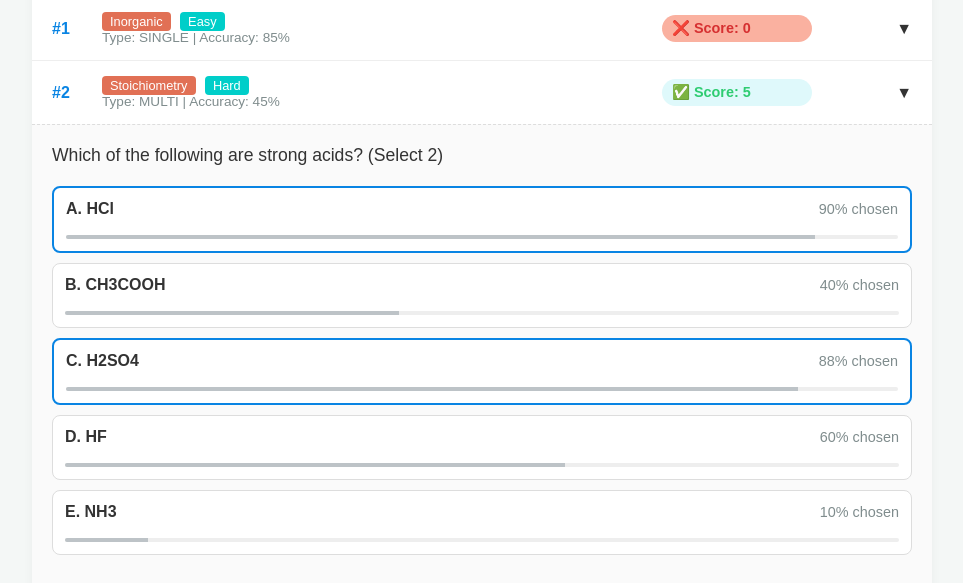
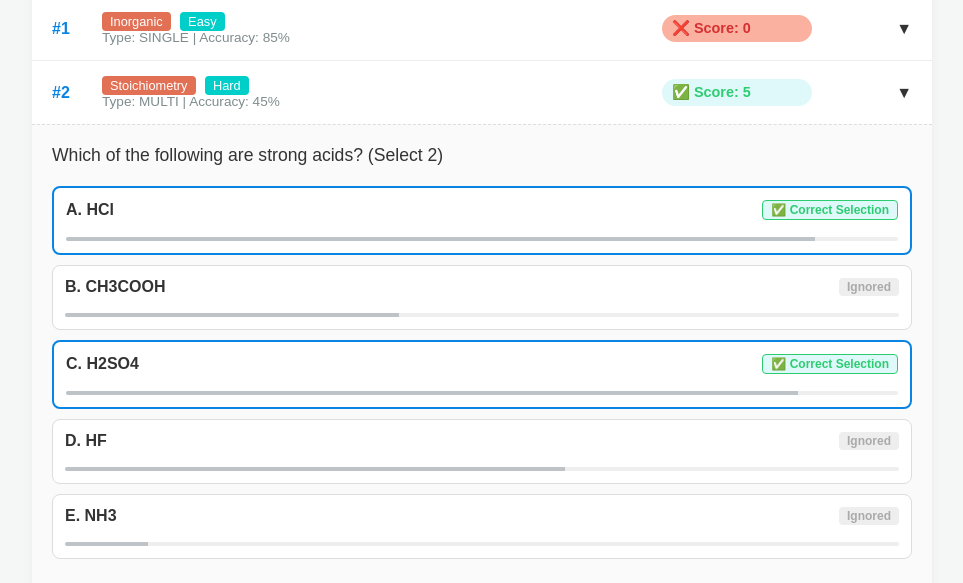
Before and after one commit to Linjim67/myweb, a website: page solution.html in a window 1280 px wide. Both pictures are taken after a click on the element 640 px from the left and 294 px from the top of the page. Shown: the part 202-785 px from the top of the page, without its empty margins (158-1121 px from the left). Drawn offline with Linux system fonts and the light colour scheme.

Commit message:
solution: format setting

```diff
--- a/solution.html
+++ b/solution.html
@@ -8,6 +8,29 @@
     <link rel="stylesheet" href="style.css">
     <style>
         /* --- Solution Specific Styles --- */
+
+        /* Status Badges for Options */
+        .status-badge {
+            font-size: 0.75rem;
+            padding: 2px 8px;
+            border-radius: 4px;
+            font-weight: bold;
+            margin-left: 10px;
+            display: inline-block;
+        }
+
+        /* 1. User picked Correctly (Green) */
+        .status-correct-choice { background: #dff9fb; color: #2ecc71; border: 1px solid #2ecc71; }
+
+        /* 2. User picked Wrongly (Red) */
+        .status-wrong-choice { background: #ff7675; color: white; border: 1px solid #d63031; }
+
+        /* 3. User Missed a Correct Answer (Orange/Yellow) */
+        .status-missed { background: #ffeaa7; color: #d35400; border: 1px solid #e17055; }
+
+        /* 4. Neutral (Gray) */
+        .status-neutral { background: #eee; color: #aaa; }
+
         body {
             background: #f4f7f6;
             color: #333;
@@ -218,8 +241,9 @@
             });
         }
 
-        // HELPER: Render Options Logic
+
         function renderOptions(prob) {
+                // Handle Fill-in-the-blank (Type 3) separately
                 if (prob.type === 'fill') {
                     return `<div style="padding:15px; background:white; border:1px solid #ddd; border-radius:8px;">
                     <strong>Your Answer:</strong> ${prob.userResult.input} <br>
@@ -228,26 +252,59 @@
                 </div>`;
                 }
 
+                // Handle Multiple Choice (Type 1 & 2)
                 return prob.options.map(opt => {
-                const isSelected = prob.userResult.choice === opt.label || (Array.isArray(prob.userResult.choice) && prob.userResult.choice.includes(opt.label));
-                const highlightClass = isSelected ? 'chosen-option' : '';
+                    // 1. NORMALIZE DATA: Ensure everything is an Array for easy comparison
+                    // (If it's Type 1 "A", it becomes ["A"]. If it's Type 2 ["A","C"], it stays array)
+                    const userChoices = Array.isArray(prob.userResult.choice) ? prob.userResult.choice : [prob.userResult.choice];
+                    const correctAnswers = Array.isArray(prob.correctAnswer) ? prob.correctAnswer : [prob.correctAnswer];
 
+                    // 2. DETERMINE STATE
+                    const isSelected = userChoices.includes(opt.label);
+                    const isCorrect = correctAnswers.includes(opt.label);
+
+                    let statusHTML = '';
+                    let rowClass = ''; // To highlight the whole row
+
+                    if (isSelected && isCorrect) {
+                        // Case 1: Correctly Chosen (User ✅, Answer ✅)
+                        statusHTML = `<span class="status-badge status-correct-choice">✅ Correct Selection</span>`;
+                        rowClass = 'chosen-option';
+                    }
+                    else if (isSelected && !isCorrect) {
+                        // Case 2: Wrongly Chosen (User ✅, Answer ❌)
+                        statusHTML = `<span class="status-badge status-wrong-choice">❌ Incorrect Choice</span>`;
+                        rowClass = 'chosen-option'; // Still highlight because user picked it
+                    }
+                    else if (!isSelected && isCorrect) {
+                        // Case 3: Missed Answer (User ❌, Answer ✅)
+                        statusHTML = `<span class="status-badge status-missed">⚠️ Missed Answer</span>`;
+                    }
+                    else {
+                        // Case 4: Correctly Ignored (User ❌, Answer ❌)
+                        // Usually we show nothing, or a faint "Not Answer"
+                        statusHTML = `<span class="status-badge status-neutral">Ignored</span>`;
+                    }
+
+                    // 3. RENDER HTML
                     return `
-                    <div class="option-item ${highlightClass}" onclick="toggleExplanation(this)">
+            <div class="option-item ${rowClass}" onclick="toggleExplanation(this)">
                 <div class="option-header">
                     <span style="font-weight:bold;">${opt.label}. ${opt.text}</span>
-                            <span style="font-size:0.9rem; color:#7f8c8d;">${opt.percent} chosen</span>
-                        </div>
+                    ${statusHTML} </div>
+
                 <div style="padding: 0 12px 12px;">
                     <div class="option-bar"><div class="option-fill" style="width: ${opt.percent}"></div></div>
                 </div>
+
                 <div class="option-explanation">
-                            💡 ${opt.explanation}
+                    <strong>Analysis:</strong> ${opt.explanation}
                 </div>
             </div>
         `;
                 }).join('');
             }
+
 
         // TOGGLE FUNCTIONS
         function toggleDetails(id) {
```
Also changed, not shown: index.html (+15 -25 lines), script.js (indentation only). Lines whose indentation alone changed are shown as unchanged.
